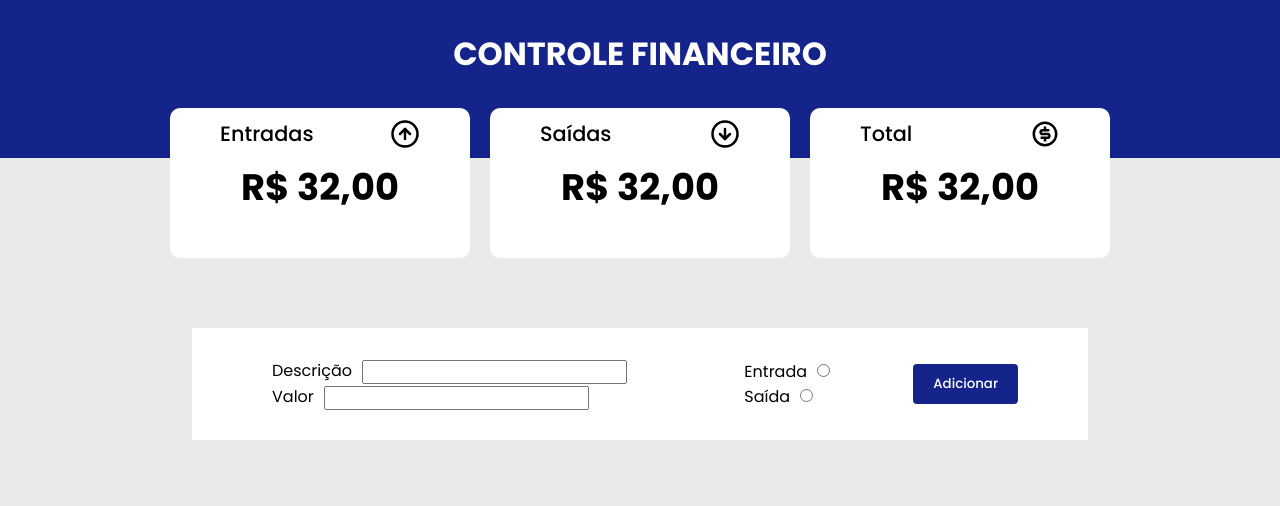
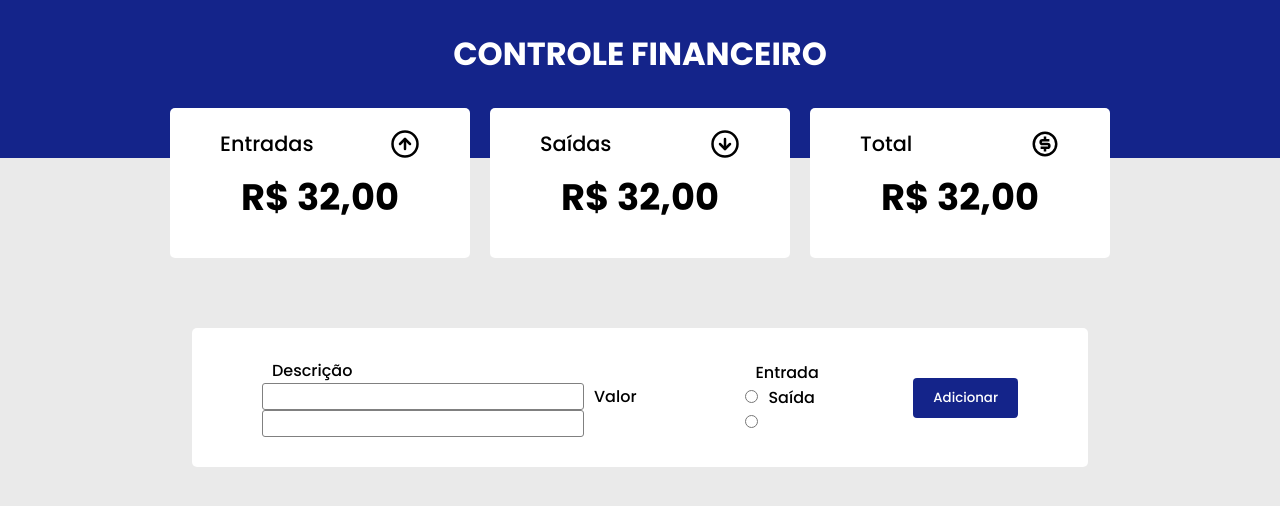
Before and after one commit to joohnq/finance-app, a React (Vite) app: page / in a window 1280 px wide. Shown: the top 506 px of the page. Built offline with nearby package versions, Linux system fonts and the light colour scheme.

Commit message:
fix: changing responsiveness of panel and form components

```diff
--- a/src/components/Form/style.css
+++ b/src/components/Form/style.css
@@ -11,12 +11,21 @@ form{
     justify-content: center;
     gap: 80px;
     flex-direction: row;
+
+    border-radius: 5px;
+
+    font-weight: 500;
 }
 
 form input[type=text]{
     width: 2 00px;
 
     padding: 0 2px;
+
+    border: 1px solid gray;
+    border-radius: 3px;
+
+    font-size: 1rem;
 }
 
 form button{
--- a/src/components/Painel/style.css
+++ b/src/components/Painel/style.css
@@ -16,14 +16,14 @@
 
     background-color: #ffffff;
 
-    border-radius: 10px;
+    border-radius: 5px;
 
     margin: -50px 0 70px;
 
     display: flex;
     flex-direction: column;
 
-    padding: 10px 50px;
+    padding: 20px 50px;
 }
 
 .painel__box > div{
```
